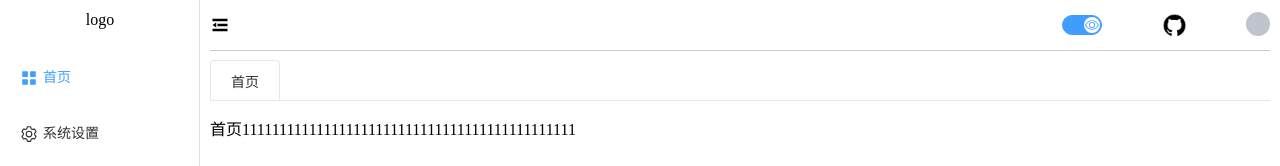
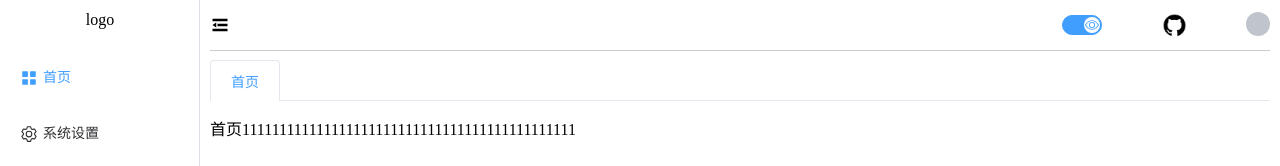
Before and after one commit to CoverGentle/vue3-element-express, a Vue app: page /home in a window 1280 px wide. Shown: the top 166 px of the page. Built offline with nearby package versions, Linux system fonts and the light colour scheme; sample sign-in values are in the browser's storage.

Commit message:
feat:tab导航栏

```diff
--- a/src/components/layouts/aside.vue
+++ b/src/components/layouts/aside.vue
@@ -6,7 +6,7 @@
     <el-scrollbar>
       <el-menu
         :collapse="isDisplay"
-        default-active="/home"
+        :default-active="activePage"
         router
         class="el-menu-vertical-demo"
         @open="handleOpen"
@@ -50,20 +50,20 @@ import { useRoute, useRouter } from 'vue-router'
 import { Menu as House, MapLocation, User, Setting, Edit } from '@element-plus/icons-vue'
 const router = useRouter()
 const route = useRoute()
+import { useTabsStore } from '@/stores/tabs'
+const tabsStore = useTabsStore()
 const muenList = ref([
   {
     name: 'home',
     path: '/home',
     label: '首页',
-    icon: shallowRef(House),
-    url: 'Home'
+    icon: shallowRef(House)
   },
   {
     name: 'setting',
     path: '/setting',
     label: '系统设置',
-    icon: shallowRef(Setting),
-    url: 'Setting'
+    icon: shallowRef(Setting)
   },
   {
     name: 'permission',
@@ -75,26 +75,33 @@ const muenList = ref([
         name: 'user',
         path: '/permission/user',
         label: '用户管理',
-        icon: shallowRef(User),
-        url: 'User'
+        icon: shallowRef(User)
       },
       {
         name: 'role',
         path: '/permission/role',
         label: '角色管理',
-        icon: shallowRef(Edit),
-        url: 'Role'
+        icon: shallowRef(Edit)
       }
     ]
   }
 ])
+
+const emit = defineEmits<{
+  (event: 'changeWidth', id: boolean): void
+}>()
 
 const noChildren = computed(() => muenList.value.filter((item) => !item.children))
 const hasChildren = computed(() => muenList.value.filter((item) => item.children))
 
 const handleMuen = (item: any) => {
   router.push(item.path)
+  tabsStore.selectMenu(item)
 }
+
+const activePage = computed(() => {
+  return route.path
+})
 
 const handleOpen = (key: string, keyPath: string[]) => {
   // console.log(key, keyPath)
@@ -106,9 +113,7 @@ const props = defineProps<{
   isDisplay: boolean
 }>()
 const isCollapse = ref(false)
-const emit = defineEmits<{
-  (event: 'changeWidth', id: boolean): void
-}>()
+
 const toggleCollapse = () => {
   isCollapse.value = !isCollapse.value
   emit('changeWidth', isCollapse.value)
--- a/src/components/layouts/tabs.vue
+++ b/src/components/layouts/tabs.vue
@@ -1,44 +1,50 @@
 <template>
+  <div>
     <el-tabs
       v-model="HeaderTabsActiveName"
       type="card"
       @tab-click="handlePathSwicth"
-    @tab-add="addHeaderTabsList"
+      @tab-remove="handlePathRemove"
       class="demo-tabs"
-    @tab-remove="removeHeaderTabsList"
     >
       <el-tab-pane
         v-for="item in HeaderTabsList"
         :key="item.name"
         :label="item.label"
         :name="item.path"
-      :closeable="item.name !== 'home'"
+        :closable="item.name != 'home'"
       >
       </el-tab-pane>
     </el-tabs>
+  </div>
 </template>
 
 <script setup lang="ts">
-import { ref, computed } from 'vue'
-import type { TabPaneName } from 'element-plus'
-import { useRouter } from 'vue-router'
+import { ref, computed, toRaw } from 'vue'
+import { useRouter, useRoute } from 'vue-router'
 import { useTabsStore } from '@/stores/tabs'
 const router = useRouter()
+const route = useRoute()
 const tabsStore = useTabsStore()
-const HeaderTabsActiveName = ref('')
+const HeaderTabsActiveName = computed(() => route.path)
 const HeaderTabsList = computed(() => tabsStore.state.tab)
-
 const handlePathSwicth = (tab: any) => {
   router.push(tab.props.name)
 }
 
-const addHeaderTabsList = (tab: any) => {
-  console.log(router)
-  // HeaderTabsList.value.push(tab)
+const handlePathRemove = (targetName: String) => {
+  // 当前页是要删除的页
+  if (route.path === targetName) {
+    const index = tabsStore.state.tab.findIndex((item) => item.path === targetName)
+    index === 0
+      ? router.push(tabsStore.state.tab[index + 1].path)
+      : router.push(tabsStore.state.tab[index - 1].path)
+    tabsStore.removeTab(targetName)
+  } else {
+    // 当前页不是要删除的页
+    tabsStore.removeTab(targetName)
+    return
   }
-
-const removeHeaderTabsList = (name: TabPaneName) => {
-  // HeaderTabsList.value = HeaderTabsList.value.filter((item) => item.name !== name)
 }
 </script>
 
--- a/src/stores/tabs.ts
+++ b/src/stores/tabs.ts
@@ -1,5 +1,5 @@
 import { defineStore } from "pinia";
-import { ref } from "vue";
+import { ref, toRaw } from "vue";
 
 /**
  * @method useTabsStore
@@ -25,16 +25,21 @@ function initTsbs() {
 export const useTabsStore = defineStore("tabs", () => {
     const state = ref(initTsbs())
 
-    // function selectMenu(val) {
-    //     if (val.name === "home") {
-    //         state.value.currentMenu = null
-    //     } else {
-    //         const index = state.value.tab.findIndex((item) => item.name === val.name)
-    //         index === -1 ? state.value.tab.push(val) : ""
-    //     }
-    // }
+    const selectMenu = (val: any) => {
+        if (val.name === "home") {
+            state.value.currentMenu = null
+        } else {
+            let index = state.value.tab.findIndex((item) => item.name === val.name)
+            index === -1 ? state.value.tab.push(val) : ""
+        }
+    }
+    const removeTab = (val: any) => {
+        let index = state.value.tab.findIndex((item) => item.path === val)
+        state.value.tab.splice(index, 1)
+    }
     return {
-        state
-        // selectMenu
+        state,
+        selectMenu,
+        removeTab
     }
 })
--- a/src/views/layoutView.vue
+++ b/src/views/layoutView.vue
@@ -9,7 +9,7 @@
           <Header @handleShowMore="updateShow"></Header>
         </el-header>
         <el-main>
-          <tabs />
+          <tabs :tabItem="tabItem" />
           <RouterView />
         </el-main>
       </el-container>
@@ -24,10 +24,9 @@ import Header from '@/components/layouts/header.vue'
 import tabs from '@/components/layouts/tabs.vue'
 import { ref, computed, provide, nextTick } from 'vue'
 const isShow = ref(false)
+const tabItem = ref()
 // 展示伸缩
 const updateShow = (val: any) => {
-  console.log(val.value)
-
   isShow.value = val.value
 }
 </script>
```
Lines whose indentation alone changed are shown as unchanged.
